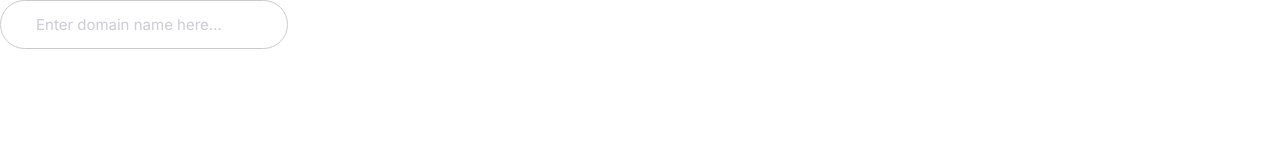
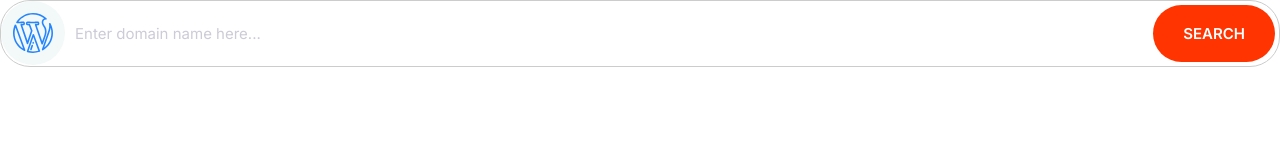
Before and after one commit to yancesario97/moshify, a plain HTML site: page index.html in a window 1280 px wide. Drawn offline with Linux system fonts and the light colour scheme.

Commit message:
Add button to input.

```diff
--- a/css/styles.css
+++ b/css/styles.css
@@ -10,6 +10,8 @@
     --color-accent: #ff3400;
     --color-heading: #1b0760;
     --color-body: #918ca4;
+    --color-border: #ccc;
+    --border-radius: 30px;
 }
 
 html{
@@ -243,8 +245,8 @@ a{
 /* Inputs */
 
 .input {
-    border-radius: 30px;
-    border: 1px solid #ccc;
+    border-radius: var(--border-radius);
+    border: 1px solid var(--color-border);
     color: var(--color-heading);
     font-size: 2rem;
     outline: 0;
@@ -255,6 +257,22 @@ a{
     color: #cdcbd7;
 }
 
+.input-group {
+    border: 1px solid var(--color-border);
+    border-radius: var(--border-radius);
+    display: flex;
+}
+
+.input-group .input {
+    border: 0;
+    flex-grow: 1;
+    padding: 1.5rem 1rem;
+}
+
+.input-group .btn {
+    margin: 4px;
+}
+
 @media screen and (min-width: 1024px){
     .input {
         font-size: 1.5rem;
--- a/index.html
+++ b/index.html
@@ -15,6 +15,18 @@
     <link rel="stylesheet" href="css/styles.css" />
   </head>
   <body>
-    <input type="text" class="input" placeholder="Enter domain name here..." />
+    <div class="input-group">
+      <span class="icon-container">
+        <svg class="icon icon--primary">
+          <use xlink:href="images/sprite.svg#wordpress"></use>
+        </svg>
+      </span>
+      <input
+        type="text"
+        class="input"
+        placeholder="Enter domain name here..."
+      />
+      <button class="btn btn--accent">Search</button>
+    </div>
   </body>
 </html>
```
Also changed, not shown: Components/input-button.html (added, +9 -0 lines).
